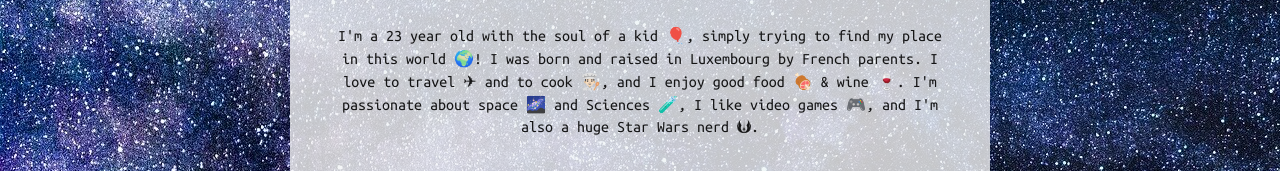
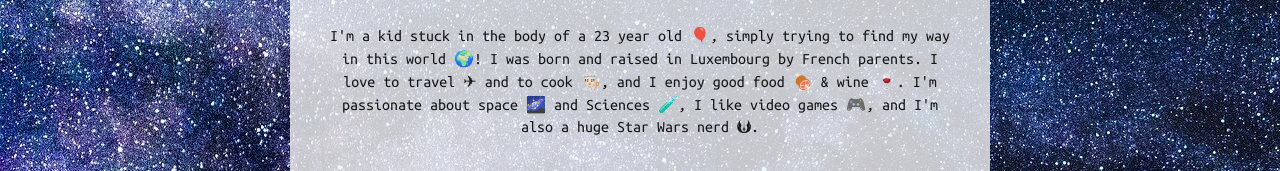
Before and after one commit to Hachiles/profile, a plain HTML site: page index.html in a window 1280 px wide. Shown: the part 411-582 px from the top of the page. Drawn offline with nearby package versions, Linux system fonts and the light colour scheme.

Commit message:
minor content change

```diff
--- a/index.html
+++ b/index.html
@@ -15,7 +15,7 @@
     <div class="card-white">
       <h1>Hello, I'm Ulysse,<br>welcome to my profile!</h1>
       <img src="images/test 3.jpg" class="img-circle" width="150px" height="150px" alt="Ulysse Bondy">
-      <p>I'm a 23 year old with the soul of a kid 🎈, simply trying to find my place in this world 🌍!
+      <p>I'm a kid stuck in the body of a 23 year old 🎈, simply trying to find my way in this world 🌍!
         I was born and raised in Luxembourg by French parents.
         I love to travel ✈ and to cook 👨🏻‍🍳, and I enjoy good food 🍖 & wine 🍷.
         I'm passionate about space 🌌 and Sciences 🧪, I like video games 🎮, and I'm also a huge Star Wars nerd <i class="fab fa-jedi-order"></i>.</p>
```
